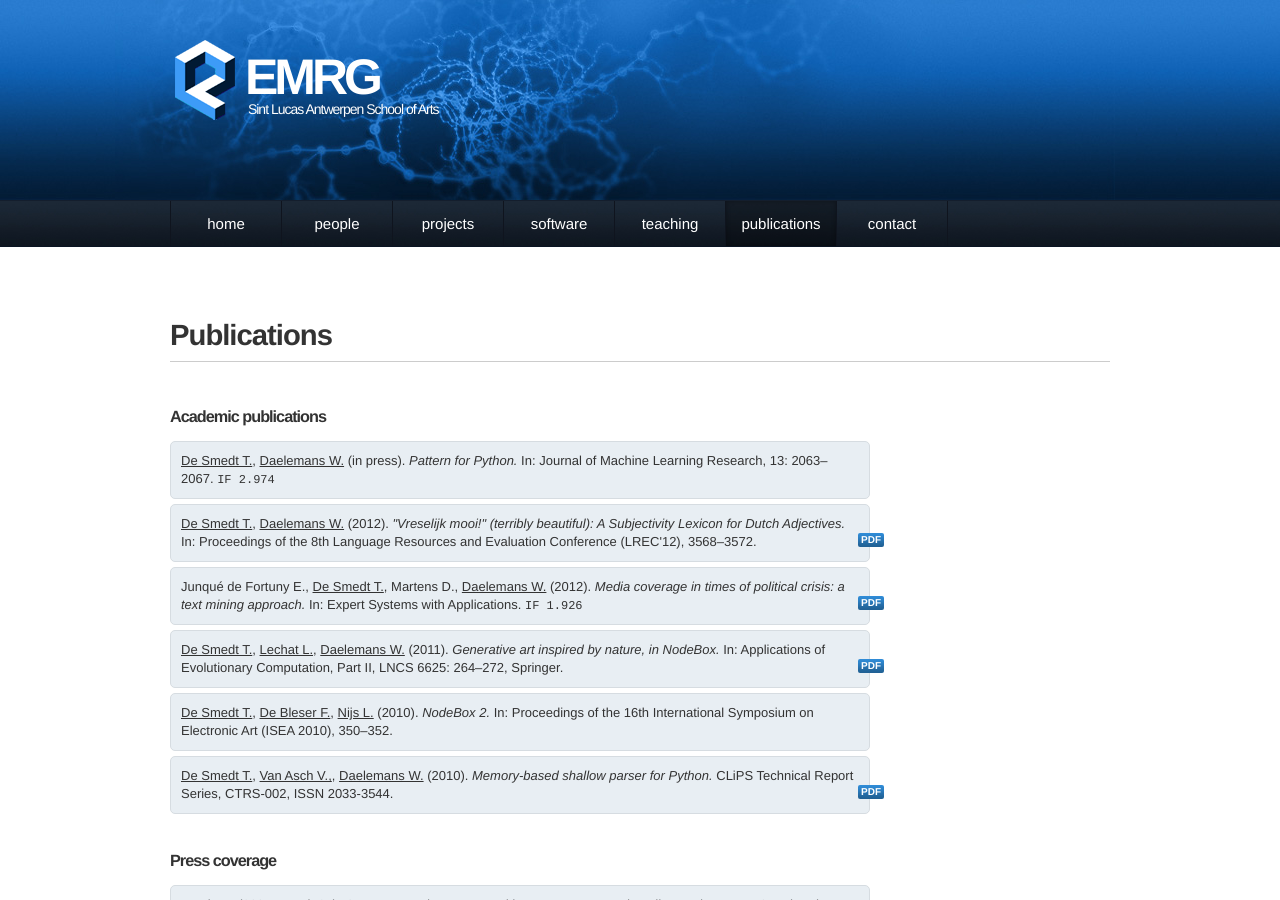
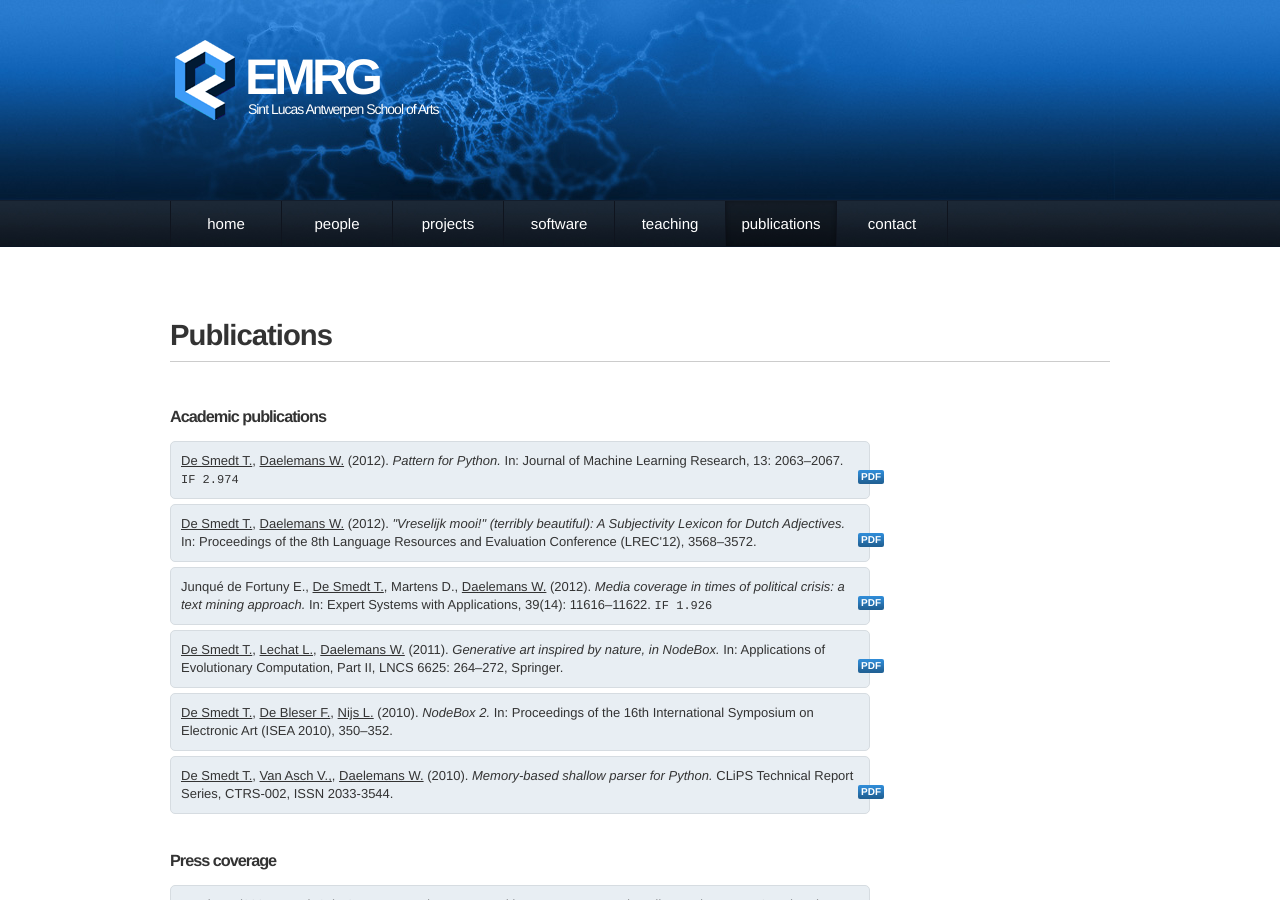
Before and after one commit to nodebox/emrg.be, a Jekyll site: the page built from publications/index.md, in a window 1280 px wide and 900 px high. Built offline with Jekyll 4.4.1, drawn with Linux system fonts in a browser that asks for light colours; nearby versions of some CDN libraries; comment, search, counter and statistics services are not loaded.

Commit message:
update publications

```diff
--- a/publications/index.md
+++ b/publications/index.md
@@ -10,10 +10,11 @@ title: Publications
 <div class="publication box">
 	<a href="../people/tom-de-smedt.html" class="author">De Smedt T.</a>,
 	<a href="http://www.clips.ua.ac.be/people/walter-daelemans" class="author">Daelemans W.</a>
-	(in press).
+	(2012).
 	<cite>Pattern for Python.</cite>
 	In: Journal of Machine Learning Research, 13: 2063–2067.
 	<code>IF 2.974</code>
+	<a href="http://jmlr.csail.mit.edu/papers/volume13/desmedt12a/desmedt12a.pdf" class="attachment">PDF</a>
 </div>
 
 <div class="publication box">
@@ -32,7 +33,7 @@ title: Publications
 	<a href="http://www.clips.ua.ac.be/people/walter-daelemans" class="author">Daelemans W.</a>
 	(2012).
 	<cite>Media coverage in times of political crisis: a text mining approach.</cite>
-	In: Expert Systems with Applications.
+	In: Expert Systems with Applications, 39(14): 11616–11622.
 	<code>IF 1.926</code>
 	<a href="http://www.clips.ua.ac.be/media/coverage.pdf" class="attachment">PDF</a>
 </div>
```
